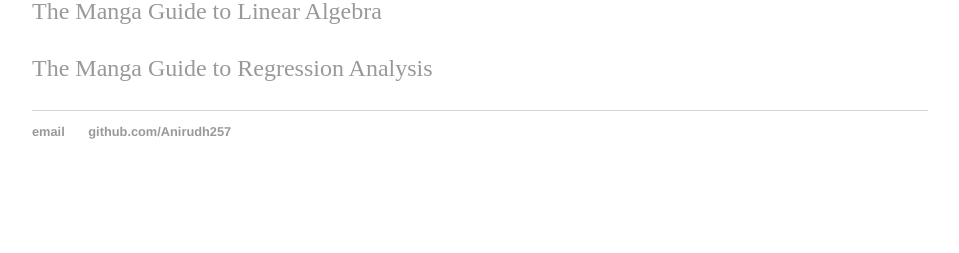
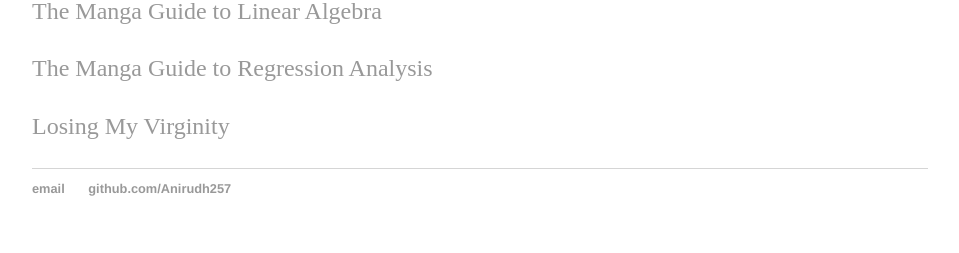
Before and after one commit to Anirudh257/Anirudh257.github.io, a Jekyll site: the page built from Books/index.html, in a window 1280 px wide. Shown: the part 2043-2296 px from the top of the page, without its empty margins (160-1119 px from the left). Built offline with Jekyll 4.4.1, drawn with Linux system fonts in a browser that asks for light colours; before the commit the page ends 2242 px from its top, so only the background shows below that.

Commit message:
Update index.html
Added Losing My Virginity Book

```diff
--- a/Books/index.html
+++ b/Books/index.html
@@ -71,4 +71,6 @@
 
   <p><a href = "https://nostarch.com/regression">The Manga Guide to Regression Analysis</a></p>
 
+  <p><a href = "https://www.amazon.com/Losing-My-Virginity-Survived-Business/dp/0307720748">Losing My Virginity</a></p>
+
 </div><!-- /.blurb -->
```
